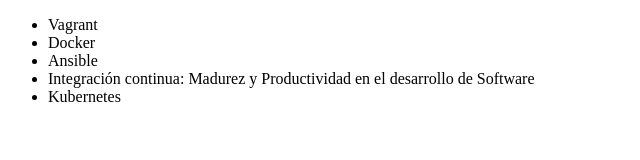
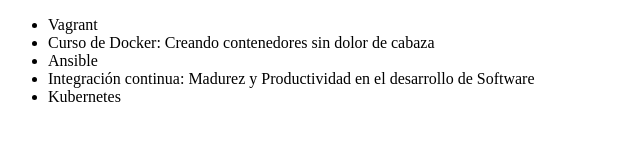
Before and after one commit to celioso/alura-git, a plain HTML site: page index.html in a window 1280 px wide. Shown: the whole page, without its empty margins (0-640 px from the left). Drawn offline with Linux system fonts and the light colour scheme.

Commit message:
Actualizando nombre del curso de Docker

```diff
--- a/index.html
+++ b/index.html
@@ -13,7 +13,7 @@
     <main>
          <ul>
             <li> Vagrant </li>
-            <li> Docker </li>
+            <li> Curso de Docker: Creando contenedores sin dolor de cabaza</li>
             <li> Ansible </li>
             <li> Integración continua: Madurez y Productividad en el desarrollo de Software</li>
             <li>Kubernetes</li>
```
